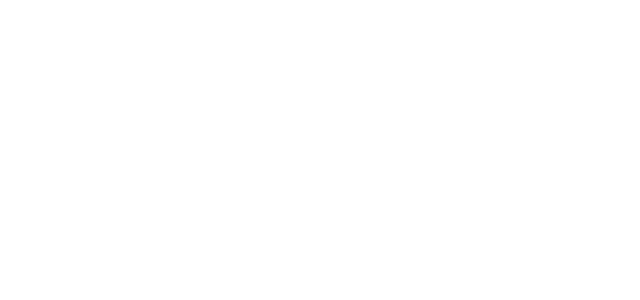
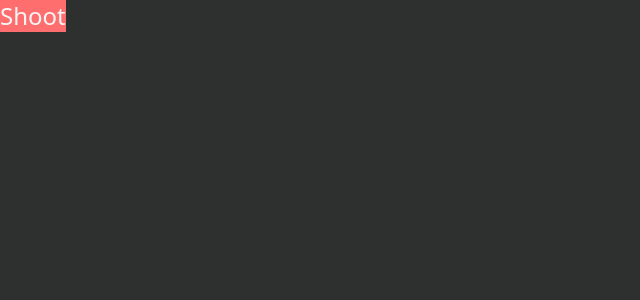
Before and after one commit to dethMastery/anxiety-roulette, a React (Vite) app: page / in a window 1280 px wide. Shown: the top 300 px of the page, without its empty margins (0-640 px from the left). Built offline with nearby package versions, Linux system fonts and the light colour scheme; a web font is replaced by a local one.

Commit message:
feat<function>: setting up function core

```diff
--- a/src/App.tsx
+++ b/src/App.tsx
@@ -1,5 +1,45 @@
+import { useEffect, useState } from "react";
+import { type Dispatch, type SetStateAction } from "react";
+
+const resetTrigger = (
+  setTrigger: Dispatch<SetStateAction<number | undefined>>
+) => {
+  setTrigger(Math.floor(Math.random() * 6));
+};
+
 function App() {
-  return <></>;
+  const [trigger, setTrigger] = useState<number>();
+  const [res, setRes] = useState<boolean>();
+
+  useEffect(() => {
+    if (trigger == undefined) {
+      resetTrigger(setTrigger);
+    }
+  }, []);
+
+  const pullTrigger = () => {
+    let resp = Math.floor(Math.random() * 6);
+    console.log(resp);
+    console.log(trigger);
+    console.log(resp != trigger);
+
+    setRes(resp != trigger);
+  };
+
+  return (
+    <div className="w-full min-h-screen bg-jet">
+      <h1 className="text-2xl text-whitesmoke">
+        {/* <div>{trigger}</div> */}
+        <div>{res != undefined ? String(res) : ""}</div>
+        <button
+          className="bg-living-coral hover:cursor-pointer hover:opacity-60"
+          onClick={() => pullTrigger()}
+        >
+          Shoot
+        </button>
+      </h1>
+    </div>
+  );
 }
 
 export default App;
```
